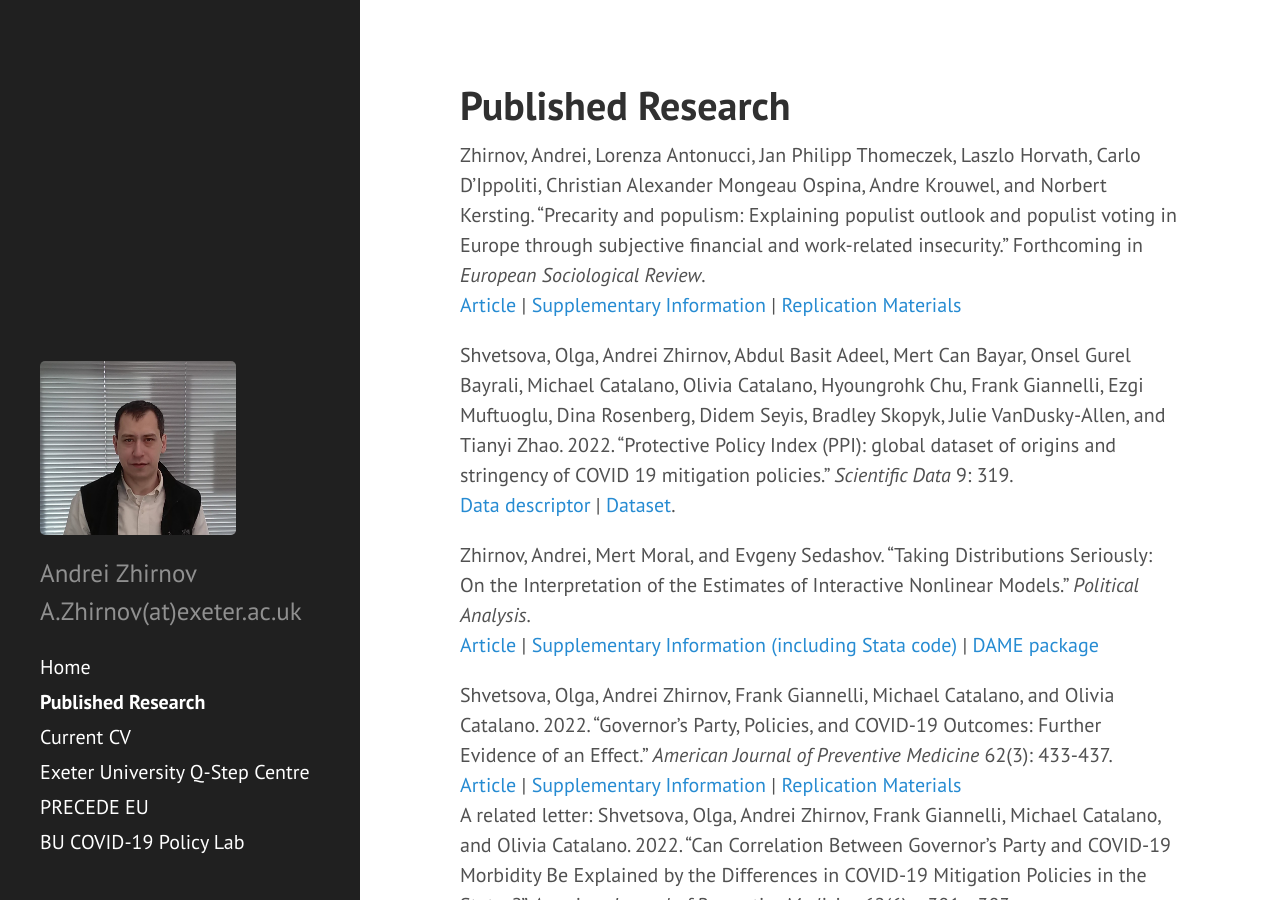
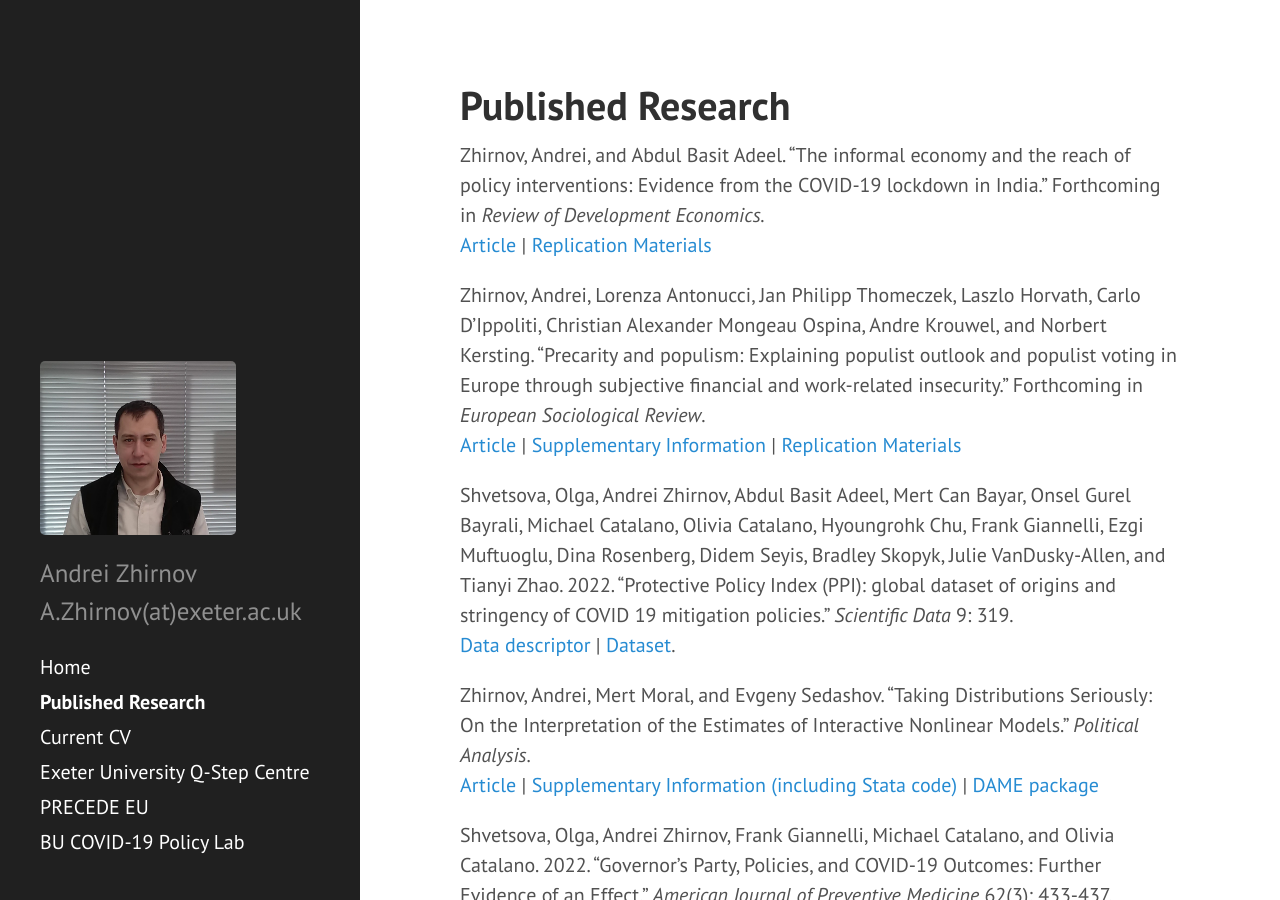
Before and after one commit to andreizhirnov/andreizhirnov.github.io, a Jekyll site: the page built from research.md, in a window 1280 px wide and 900 px high. Built offline with Jekyll 4.4.1, drawn with Linux system fonts in a browser that asks for light colours.

Commit message:
Update published research

```diff
--- a/research.md
+++ b/research.md
@@ -2,6 +2,9 @@
 layout: page
 title: Published Research
 ---
+Zhirnov, Andrei, and Abdul Basit Adeel. "The informal economy and the reach of policy interventions: Evidence from the COVID-19 lockdown in India." Forthcoming in *Review of Development Economics.* \
+[Article](https://doi.org/10.1111/rode.13129) | [Replication Materials](https://github.com/andreizhirnov/informal-sector-and-compliance/)
+
 Zhirnov, Andrei, Lorenza Antonucci, Jan Philipp Thomeczek, Laszlo Horvath, Carlo D'Ippoliti, Christian Alexander Mongeau Ospina, Andre Krouwel, and Norbert Kersting. "Precarity and populism: Explaining populist outlook and populist voting in Europe through subjective financial and work-related insecurity." Forthcoming in *European Sociological Review*. \
 [Article](https://doi.org/10.1093/esr/jcad052) | [Supplementary Information](https://github.com/andreizhirnov/precarity-populism//blob/main/precarity-populism-supplementary-information.pdf) | [Replication Materials](https://github.com/andreizhirnov/precarity-populism/)
 
```
Also changed, not shown: Gemfile.lock, 1 other file.
